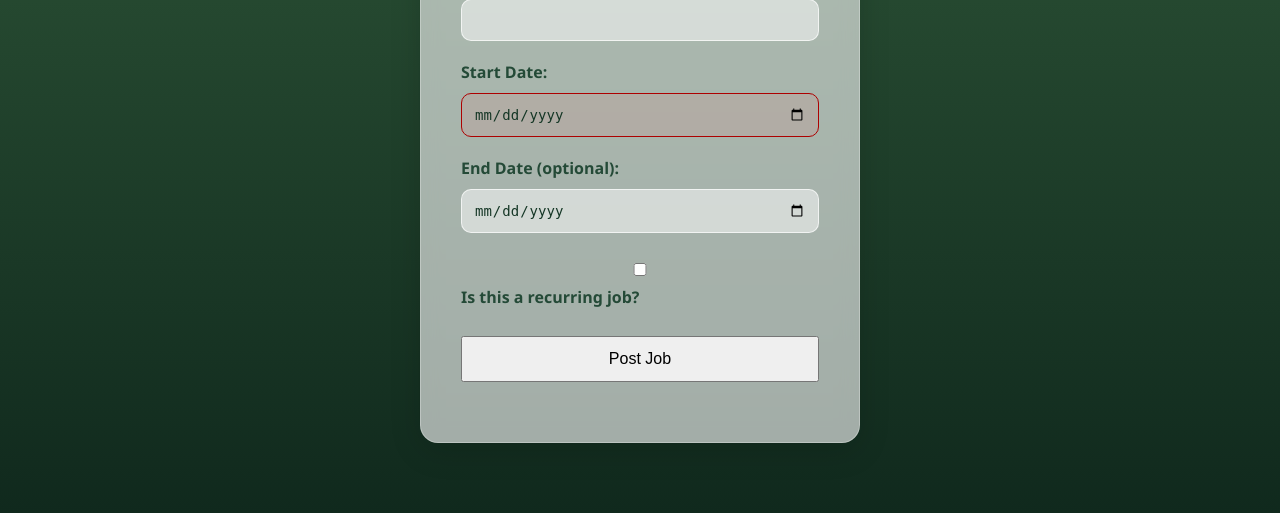
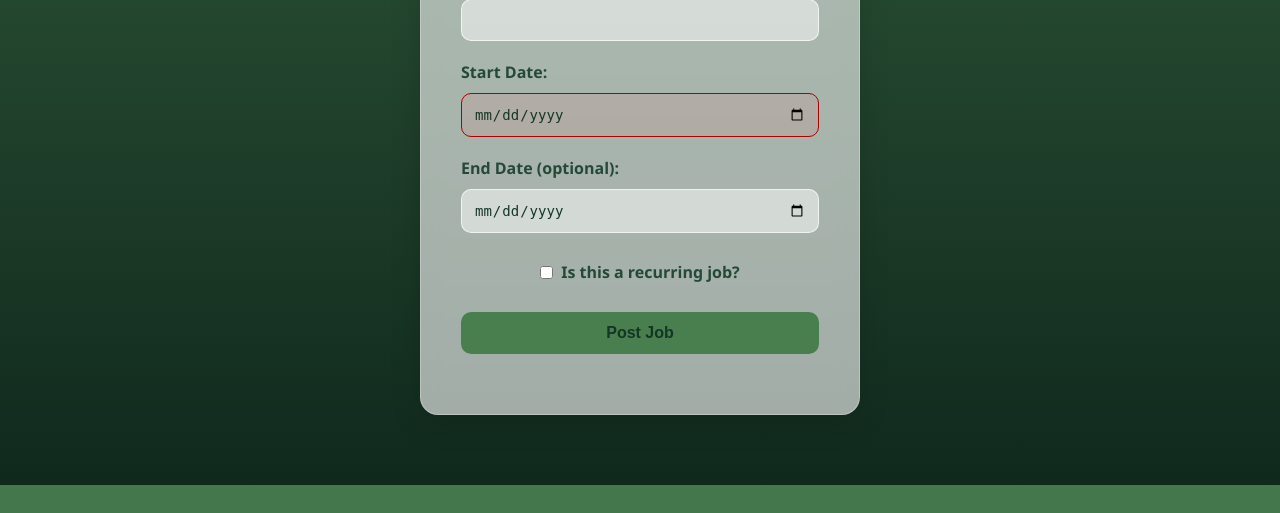
Before and after one commit to Tevans002/Advanced_Software_Science, a Django app: page /jobs/create/ in a window 1280 px wide. Shown: the part 943-1456 px from the top of the page. After the commit the page ends 1428 px from the top, so only its background shows below. Run offline with Django 5.2, Linux system fonts and the light colour scheme; a user stored in the database is signed in.

Commit message:
style changes for job posting page

```diff
--- a/SpareChange/templates/jobs/create_job.html
+++ b/SpareChange/templates/jobs/create_job.html
@@ -114,7 +114,7 @@
 
     <!-- Is Recurring Field -->
     <div class="field-wrap">
-      <label for="{{ form.is_recurring.id_for_label }}">
+      <label for="{{ form.is_recurring.id_for_label }}" class="checkbox-inline">
         {{ form.is_recurring }} Is this a recurring job?
       </label>
       {% if form.is_recurring.errors %}
@@ -126,7 +126,7 @@
       {% endif %}
     </div>
 
-    <button type="submit">Post Job</button>
+    <button type="submit" class="btn">Post Job</button>
   </form>
 </div>
 {% endblock %}
```
